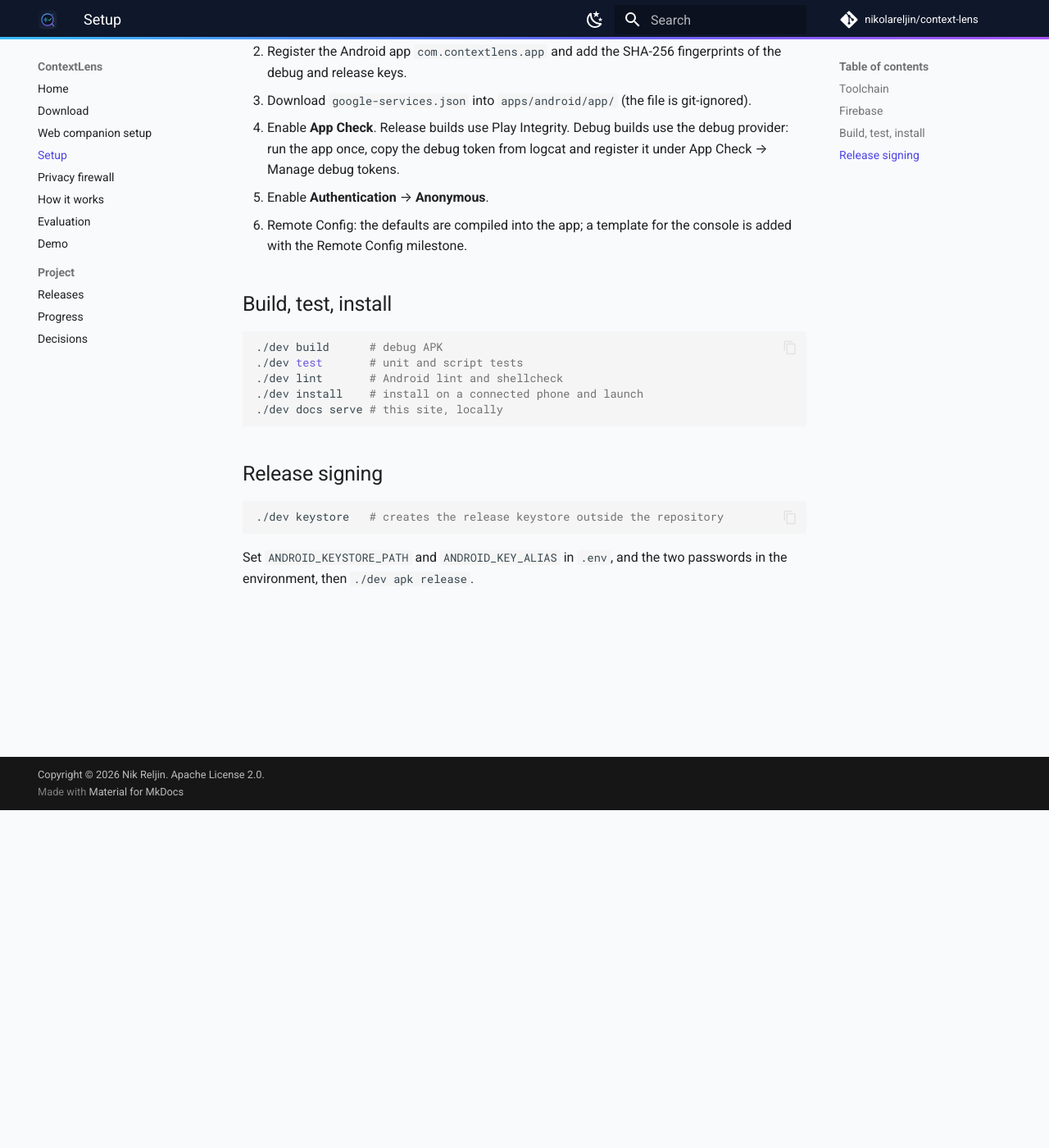
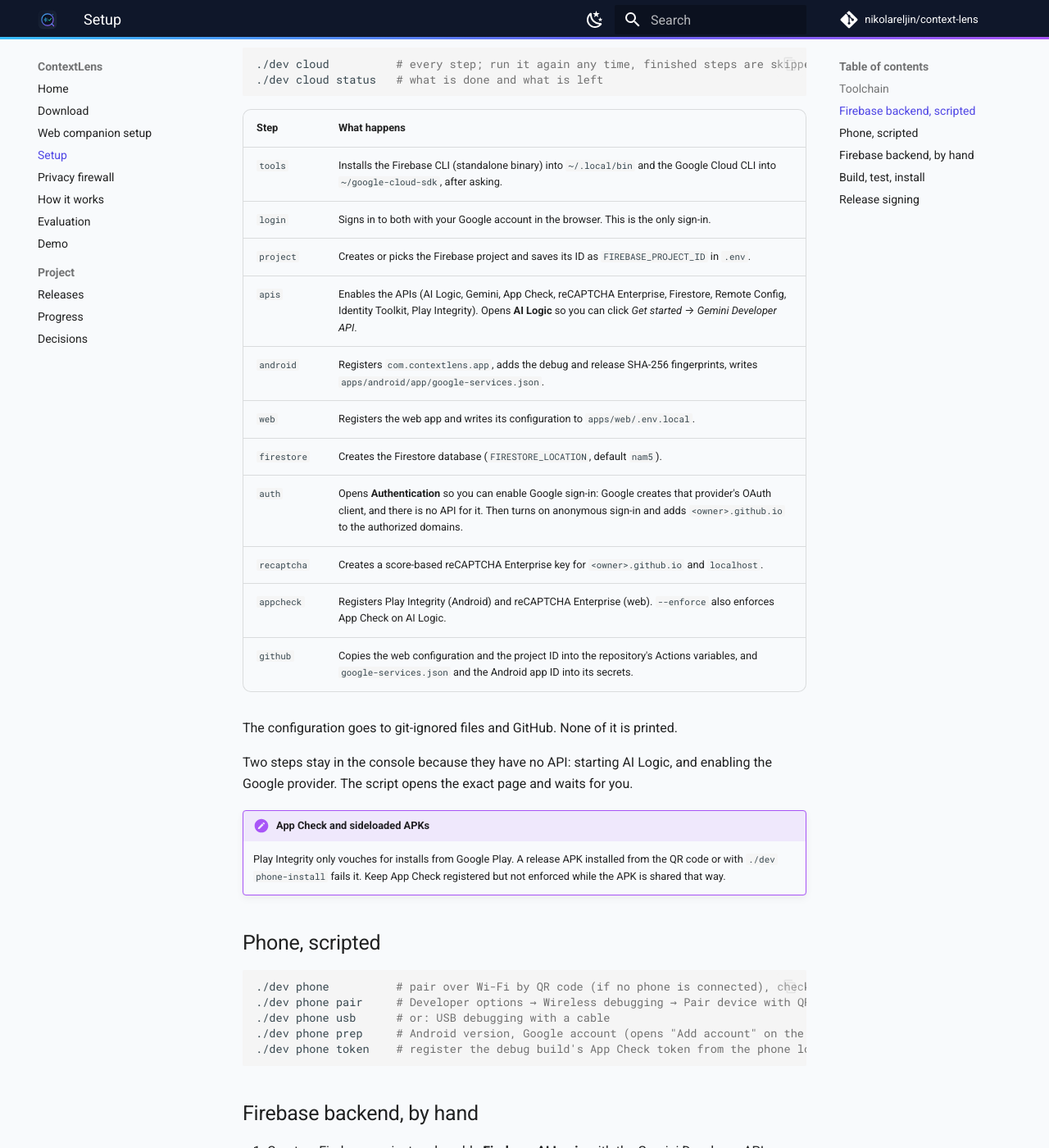
Before and after one commit to nikolareljin/context-lens, an MkDocs documentation site: the page built from docs/setup.md, in a window 1280 px wide and 1400 px high, scrolled down 412 px. Shown: the whole window at 82% size. Built offline with MkDocs 1.6.1 and Material for MkDocs 9.7.7, drawn with Linux system fonts in a browser that asks for light colours; plug-ins that fetch from the network failed and are left out; comment, search, counter and statistics services are not loaded; some of the changed text lies outside the part shown.

Commit message:
feat: scripted Firebase backend and phone setup (./dev cloud, ./dev phone)

````diff
--- a/docs/setup.md
+++ b/docs/setup.md
@@ -8,7 +8,47 @@ JDK 17, Android SDK (platform 35 or newer), Git and Bash (Node 22 only for the F
 ./dev setup --check
 ```
 
-## Firebase
+## Firebase backend, scripted
+
+Run this in a terminal; it asks questions and opens browser pages:
+
+```bash
+./dev cloud          # every step; run it again any time, finished steps are skipped
+./dev cloud status   # what is done and what is left
+```
+
+| Step | What happens |
+|---|---|
+| `tools` | Installs the Firebase CLI (standalone binary) into `~/.local/bin` and the Google Cloud CLI into `~/google-cloud-sdk`, after asking. |
+| `login` | Signs in to both with your Google account in the browser. This is the only sign-in. |
+| `project` | Creates or picks the Firebase project and saves its ID as `FIREBASE_PROJECT_ID` in `.env`. |
+| `apis` | Enables the APIs (AI Logic, Gemini, App Check, reCAPTCHA Enterprise, Firestore, Remote Config, Identity Toolkit, Play Integrity). Opens **AI Logic** so you can click *Get started* → *Gemini Developer API*. |
+| `android` | Registers `com.contextlens.app`, adds the debug and release SHA-256 fingerprints, writes `apps/android/app/google-services.json`. |
+| `web` | Registers the web app and writes its configuration to `apps/web/.env.local`. |
+| `firestore` | Creates the Firestore database (`FIRESTORE_LOCATION`, default `nam5`). |
+| `auth` | Opens **Authentication** so you can enable Google sign-in: Google creates that provider's OAuth client, and there is no API for it. Then turns on anonymous sign-in and adds `<owner>.github.io` to the authorized domains. |
+| `recaptcha` | Creates a score-based reCAPTCHA Enterprise key for `<owner>.github.io` and `localhost`. |
+| `appcheck` | Registers Play Integrity (Android) and reCAPTCHA Enterprise (web). `--enforce` also enforces App Check on AI Logic. |
+| `github` | Copies the web configuration and the project ID into the repository's Actions variables, and `google-services.json` and the Android app ID into its secrets. |
+
+The configuration goes to git-ignored files and GitHub. None of it is printed.
+
+Two steps stay in the console because they have no API: starting AI Logic, and enabling the Google provider. The script opens the exact page and waits for you.
+
+!!! note "App Check and sideloaded APKs"
+    Play Integrity only vouches for installs from Google Play. A release APK installed from the QR code or with `./dev phone-install` fails it. Keep App Check registered but not enforced while the APK is shared that way.
+
+## Phone, scripted
+
+```bash
+./dev phone          # pair over Wi-Fi by QR code (if no phone is connected), check it, register its token
+./dev phone pair     # Developer options → Wireless debugging → Pair device with QR code
+./dev phone usb      # or: USB debugging with a cable
+./dev phone prep     # Android version, Google account (opens "Add account" on the phone), AICore
+./dev phone token    # register the debug build's App Check token from the phone log
+```
+
+## Firebase backend, by hand
 
 1. Create a Firebase project and enable **Firebase AI Logic** with the Gemini Developer API.
 2. Register the Android app `com.contextlens.app` and add the SHA-256 fingerprints of the debug and release keys.
````
Also changed, not shown: CHANGELOG.md (+1 -0 lines), README.md (+2 -0 lines), docs/web-setup.md (+2 -0 lines), 6 other files.
